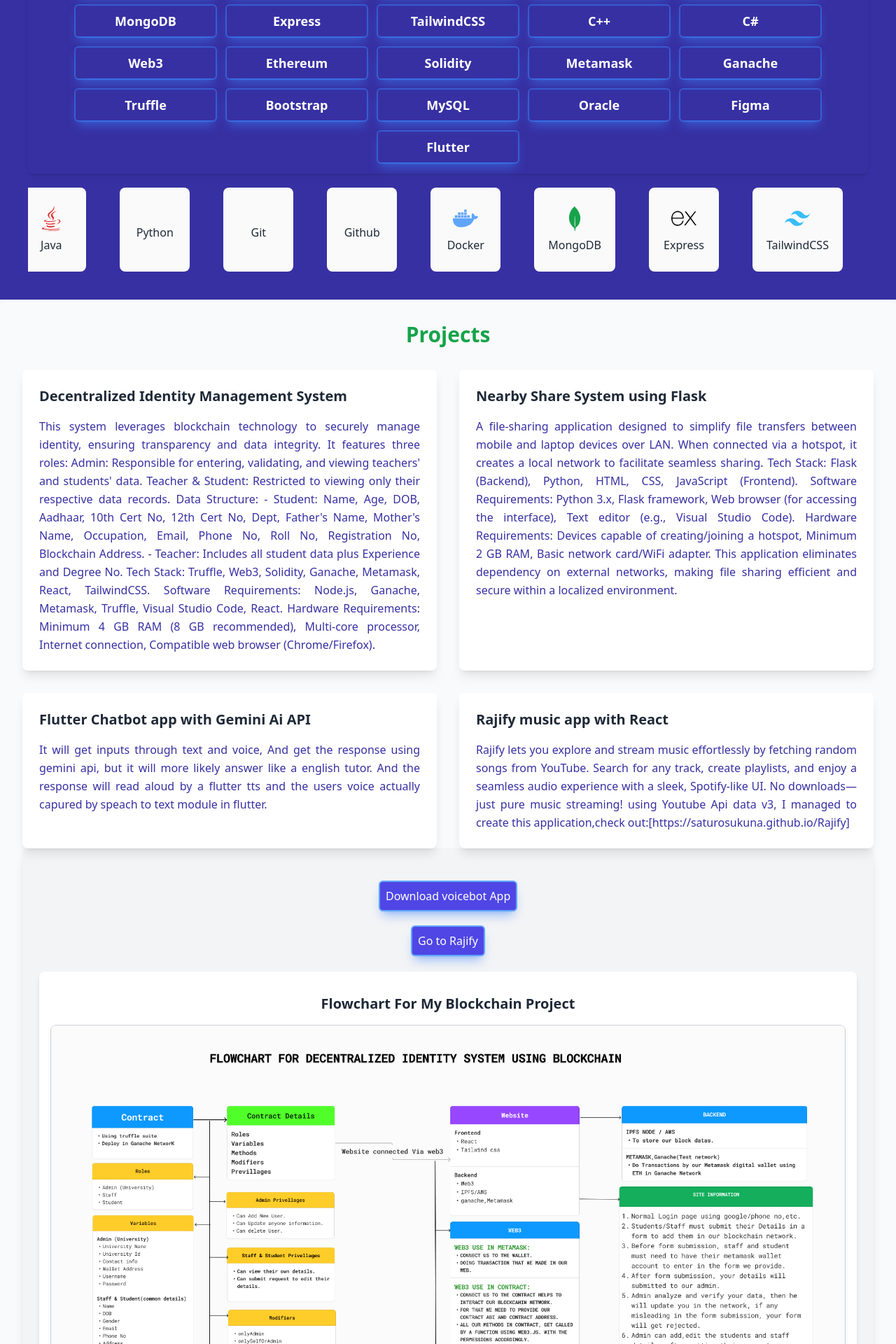
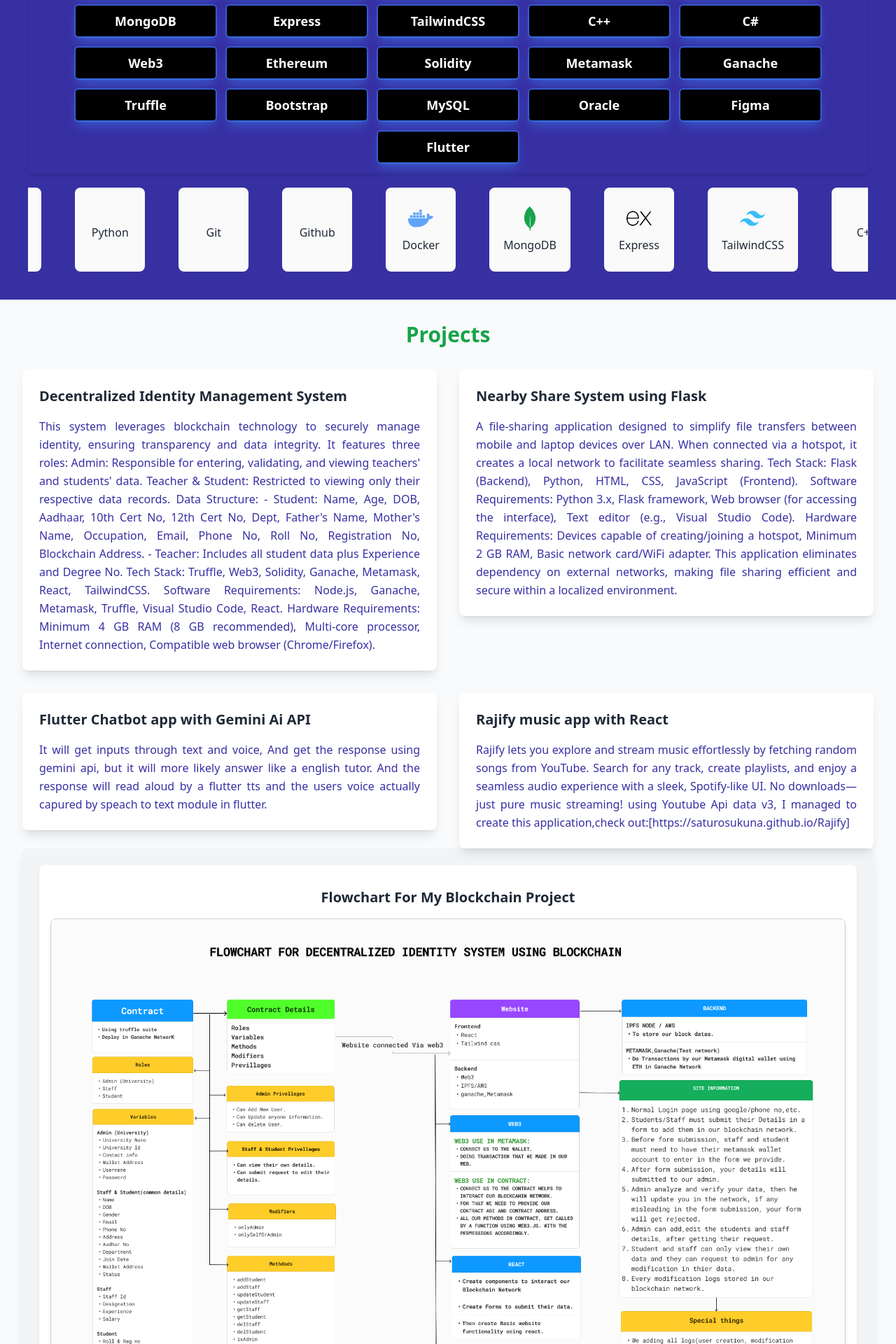
Before and after one commit to saturosukuna/portfolio, a React (Vite) app: page / in a window 1280 px wide. Shown: the part 1720-3640 px from the top of the page at 70% size. Built offline with nearby package versions, Linux system fonts and the light colour scheme; some icons are missing.

Commit message:
done some work

```diff
--- a/src/components/Contact.jsx
+++ b/src/components/Contact.jsx
@@ -44,47 +44,62 @@
     }
   };
   return (
-    <section id="contact" className="scroll-mt-20 p-6 bg-gradient-to-r from-indigo-600 to-blue-600 text-white rounded-lg shadow-lg">
-      <h2 className="text-2xl font-bold text-white text-center mb-6">Contact Me</h2>
+    <section id="contact" className="w-full scroll-mt-20 px-6 py-10 bg-gradient-to-r from-gray-700 to-gray-700 text-white rounded shadow-2xl">
+  <div className="max-w-lg mx-auto bg-white/10 backdrop-blur-lg p-8 rounded-xl shadow-lg">
+    <h2 className="text-3xl font-extrabold text-white text-center mb-6">Contact Me</h2>
+
     <form className="space-y-6" onSubmit={handleSubmit}>
       <div>
-          <label htmlFor="name" className="block text-lg font-semibold">Your Name</label>
+        <label htmlFor="name" className="block text-lg font-semibold text-white">Your Name</label>
         <input
           type="text"
           id="name"
-            className="block w-full p-1 mt-2 bg-white text-gray-800 rounded-lg shadow-md focus:outline-none focus:ring-2 focus:ring-indigo-600 transition-all duration-300"
+          className="block w-full p-3 mt-2 bg-white/20 text-white rounded-lg shadow-md focus:outline-none
+                     focus:ring-2 focus:ring-green-400 placeholder-gray-200 transition-all duration-300"
+          placeholder="Enter your name"
           value={name}
           onChange={(e) => setName(e.target.value)}
         />
       </div>
+
       <div>
-          <label htmlFor="email" className="block text-lg font-semibold">Your Email</label>
+        <label htmlFor="email" className="block text-lg font-semibold text-white">Your Email</label>
         <input
           type="email"
           id="email"
-            className="block w-full p-1 mt-2 bg-white text-gray-800 rounded-lg shadow-md focus:outline-none focus:ring-2 focus:ring-indigo-600 transition-all duration-300"
+          className="block w-full p-3 mt-2 bg-white/20 text-white rounded-lg shadow-md focus:outline-none
+                     focus:ring-2 focus:ring-green-400 placeholder-gray-200 transition-all duration-300"
+          placeholder="Enter your email"
           value={email}
           onChange={(e) => setEmail(e.target.value)}
         />
       </div>
+
       <div>
-          <label htmlFor="message" className="block text-lg font-semibold">Your Message</label>
+        <label htmlFor="message" className="block text-lg font-semibold text-white">Your Message</label>
         <textarea
           id="message"
-            className="block w-full p-1 mt-2 bg-white text-gray-800 rounded-lg shadow-md focus:outline-none focus:ring-2 focus:ring-indigo-600 transition-all duration-300"
+          className="block w-full p-3 mt-2 bg-white/20 text-white rounded-lg shadow-md focus:outline-none
+                     focus:ring-2 focus:ring-green-400 placeholder-gray-200 transition-all duration-300 h-32 resize-none"
+          placeholder="Write your message..."
           value={message}
           onChange={(e) => setMessage(e.target.value)}
         ></textarea>
       </div>
+
       <button
         type="submit"
-          className="w-full bg-green-600 text-white font-extrabold  py-3 rounded-lg shadow-md hover:bg-indigo-700 transition-all duration-300"
+        className="w-full bg-green-500 text-white font-bold py-3 rounded-lg shadow-lg hover:bg-green-600
+                   transform hover:scale-105 transition-all duration-300"
       >
         Send Message
       </button>
     </form>
-      {status && <p className="mt-4 text-center text-xl">{status}</p>}
+
+    {status && <p className="mt-4 text-center text-lg font-medium text-green-300">{status}</p>}
+  </div>
 </section>
+
   );
 };
 
--- a/src/components/Hero.jsx
+++ b/src/components/Hero.jsx
@@ -23,6 +23,7 @@
     alt="Avatar"
     className="w-[300px] h-[300px] mt-28 rounded-full border-4 border-white  md:mt-0 md:absolute md:left-1/2 md:transform md:-translate-x-1/2 transition-all duration-300"
   />
+
   <h1 className="text-4xl text-center font-extrabold md:mt-[400px] text-white z-10 mt-4">Rajesh Ravi</h1>
 </div>
 
--- a/src/components/Projects.jsx
+++ b/src/components/Projects.jsx
@@ -62,44 +62,74 @@
       <h2 className="text-3xl font-extrabold text-green-600 text-center mb-8">Projects</h2>
       <div  className="grid grid-cols-1 md:grid-cols-2 gap-8">
         {projects.map((project, index) => (
+          <div  data-aos="zoom-in"
+          data-aos-anchor-placement="center-bottom">
           <div
-          data-aos="zoom-in"
-          data-aos-anchor-placement="center-bottom"
-            key={index}
-            className="bg-white p-6 rounded-lg text-indigo-800 shadow-lg hover:shadow-xl transform hover:scale-105 transition-all duration-300 hover:bg-blue-600 hover:text-white "
-          >
+          key={index}
+          className="bg-white p-6 rounded-lg text-indigo-800 shadow-lg hover:shadow-xl
+                     transition-all duration-300
+                     hover:scale-90 hover:bg-blue-600 hover:text-white hover:rotate-[1deg]"
+        >
+
             <h3 className="text-xl font-bold text-gray-800 mb-4">{project.title}</h3>
             <p className="text-justify  leading-relaxed">{project.description}</p>
+          </div>
           </div>
         ))}
       </div>
       <div class="flex flex-col items-center space-y-6 p-6 bg-gray-100  rounded-lg shadow-lg">
-      <a
-      data-aos="flip-right"
-          href="/portfolio/images/voicebot.apk"  // Path to your resume in the public folder
-          download="voicebot.apk"
-          className="mt-6 text-white flex flex-col items-center justify-center p-2 bg-indigo-600 rounded
-                    shadow-lg shadow-blue-500/50 ring-2 ring-blue-400
-                    hover:shadow-red-500 hover:ring-blue-500 hover:scale-105
-                    transition-all duration-300"
-        >
-          Download voicebot App
-        </a>
-        <a
-          data-aos="flip-left"
+
+
+
+  <div data-aos="zoom-in" className="w-full  p-4 bg-white dark:bg-gray-800 rounded-lg shadow-md">
+    <h2 className="text-xl py-4 font-semibold text-gray-800 dark:text-gray-200 text-center">Flowchart For My Blockchain Project</h2>
+    <img src="/portfolio/images/uml.png" alt="Flowchart" className="w-full rounded-lg shadow-md border border-gray-300 dark:border-gray-700"/>
+  </div>
+  <div data-aos="zoom-in" className="w-full  p-4 bg-white dark:bg-gray-800 rounded-lg shadow-md">
+    <h2 className="text-xl py-4 font-semibold text-gray-800 dark:text-gray-200 text-center">Rajify Website</h2>
+    <img src="/portfolio/images/Rajify.png" alt="Flowchart" className="w-full rounded-lg shadow-md border border-gray-300 dark:border-gray-700"/>
+    <a
           href="https://saturosukuna.github.io/Rajify"  // Path to your resume in the public folder
-          className="mt-6 text-white flex flex-col items-center justify-center p-2 bg-indigo-600 rounded
+          className="mt-6 mx-5 text-white flex flex-col items-center justify-center p-2 bg-indigo-600 rounded
                     shadow-lg shadow-blue-500/50 ring-2 ring-blue-400
                     hover:shadow-pink-500 hover:ring-blue-500 hover:scale-105
                     transition-all duration-300"
         >
           Go to Rajify
         </a>
+  </div>
 
-  <div className="w-full  p-4 bg-white dark:bg-gray-800 rounded-lg shadow-md">
-    <h2 className="text-xl py-4 font-semibold text-gray-800 dark:text-gray-200 text-center">Flowchart For My Blockchain Project</h2>
-    <img src="/portfolio/images/uml.png" alt="Flowchart" className="w-full rounded-lg shadow-md border border-gray-300 dark:border-gray-700"/>
-  </div>
+  <div data-aos="zoom-in" className="w-full flex flex-col items-center p-6 bg-white dark:bg-gray-800 rounded-lg shadow-md">
+    <h2 className="text-xl py-4 font-semibold text-gray-800 dark:text-gray-200 text-center">
+        Voicebot App with Audio
+    </h2>
+
+    {/* Mobile Frame */}
+    <div className="relative p-2 bg-gray-900 rounded-2xl border-4 border-gray-700 shadow-lg w-[230px]">
+        {/* Notch */}
+        <div className="absolute top-0 left-1/2 -translate-x-1/2 w-20 h-3 bg-black rounded-b-lg"></div>
+
+        {/* Screenshot */}
+        <img
+            src="/portfolio/images/voicebot.jpg"
+            alt="Voicebot App"
+            className="w-full rounded-lg shadow-md border border-gray-300 dark:border-gray-700"
+        />
+    </div>
+
+    {/* Download Button */}
+    <a
+        href="/portfolio/images/voicebot.apk"
+        download="voicebot.apk"
+        className="mt-6 text-white flex items-center justify-center px-4 py-2 bg-indigo-600 rounded-lg
+                   shadow-lg shadow-blue-500/50 ring-2 ring-blue-400
+                   hover:shadow-red-500 hover:ring-blue-500 hover:scale-105
+                   transition-all duration-300"
+    >
+        📥 Download Voicebot App
+    </a>
+</div>
+
 
 </div>
 
--- a/src/components/Skills.jsx
+++ b/src/components/Skills.jsx
@@ -78,13 +78,13 @@
         {skills.map((skill, index) => (
          <div
          key={index}
-         className="flex flex-col items-center  w-[100px] md:w-[200px] justify-center p-2 bg-white-900 rounded
-                    shadow-lg shadow-blue-500/50 ring-2 ring-white-400
-                    hover:shadow-green-500 hover:ring-blue-500 hover:scale-105
+         className="flex flex-col items-center  w-[100px] md:w-[200px] justify-center p-2 rounded
+                    shadow-lg shadow-blue-500/50 ring-2 ring-white-400 bg-black text-white
+                    hover:shadow-green-500 hover:ring-blue-500 hover:bg-white hover:text-gray-900
                     transition-all duration-300 "
        >
 
-            <p className="font-semibold text-lg text-white">{skill.name}</p>
+            <p className="font-semibold text-lg">{skill.name}</p>
           </div>
         ))}
       </div>
@@ -99,7 +99,7 @@
           {[...skills, ...skills].map((skill, index) => (
             <div
               key={index}
-              className="flex flex-col items-center justify-center mx-6 px-5 cursor-pointer text-center bg-zinc-50 rounded-lg"
+              className="flex flex-col items-center justify-center mx-6 px-5 cursor-pointer text-center bg-zinc-50 rounded-lg  hover:bg-gray-800 hover:text-white duration-300"
               style={{ minWidth: '100px', minHeight: '100px' }}
             >
               <div className="text-center">{skill.logo}</div>
```
Also changed, not shown: public/images/Rajify.png (added), public/images/voicebot.jpg (added). Lines whose indentation alone changed are shown as unchanged.
